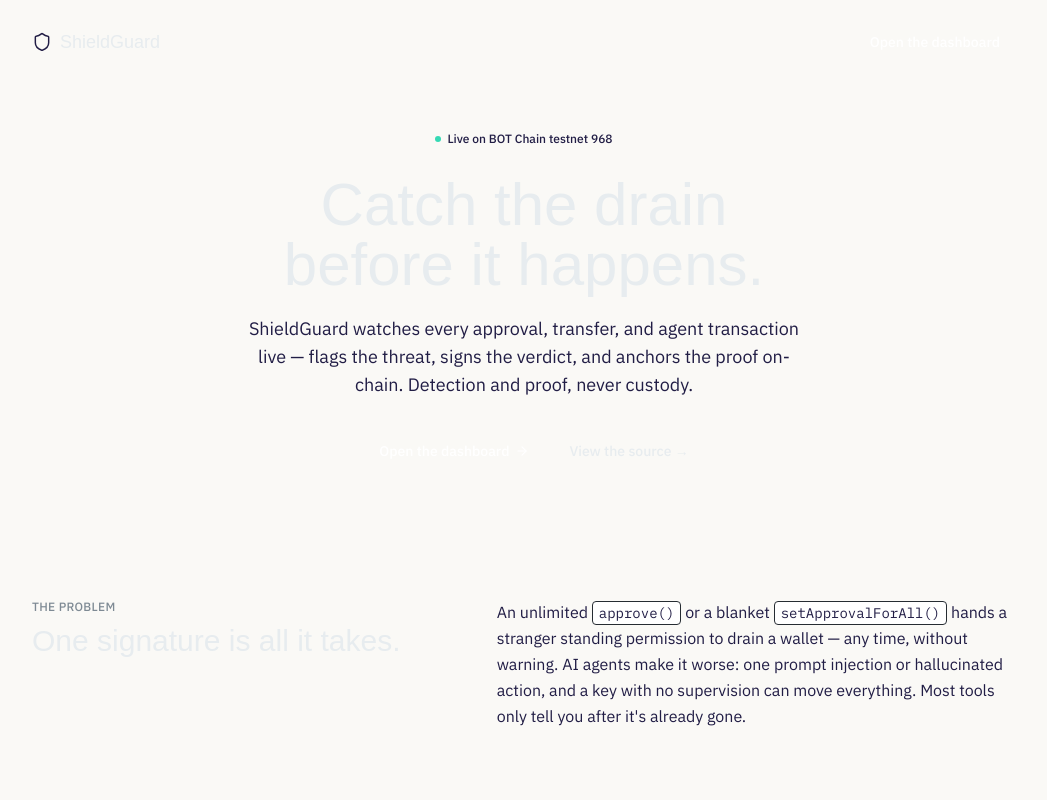
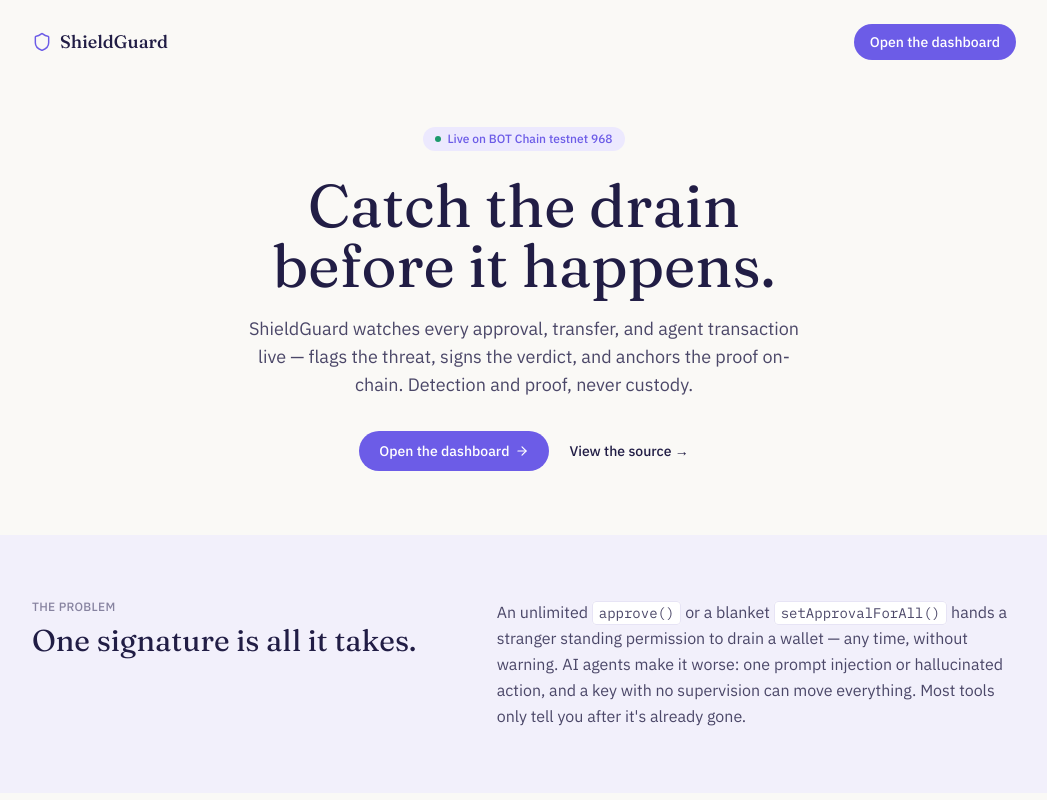
Before and after one commit to TonyLegend-77/shieldguard, a Next.js app in the folder packages/frontend/: page / in a window 1280 px wide. Shown: the top 800 px of the page, without its empty margins (116-1163 px from the left). Built offline with nearby package versions, Linux system fonts and the light colour scheme; no server answers.

Commit message:
Update Tailwind CSS theme colors and font family

```diff
--- a/packages/frontend/tailwind.config.js
+++ b/packages/frontend/tailwind.config.js
@@ -7,28 +7,27 @@ module.exports = {
   theme: {
     extend: {
       colors: {
-        void: '#0A0C0F',
-        panel: '#14181C',
-        raised: '#1B2126',
-        line: '#262C32',
-        ink: '#E7ECEF',
-        dim: '#7E8A94',
-        faint: '#4B535A',
-        nominal: '#35D9B4',
-        info: '#6FC7FF',
-        caution: '#F2A93B',
-        critical: '#FF5C5C',
+        paper: '#FAF9F6',
+        surface: '#FFFFFF',
+        surfaceAlt: '#F2F0FB',
+        line: '#E7E4F5',
+        ink: '#211D45',
+        body: '#4B4768',
+        dim: '#8783A0',
+        faint: '#B4B0C9',
+        accent: '#6C5CE7',
+        accentSoft: '#ECE9FE',
+        nominal: '#1C9A6C',
+        info: '#3B82C4',
+        caution: '#B7791F',
+        critical: '#C0344D',
       },
       fontFamily: {
-        display: ['Michroma', 'sans-serif'],
+        display: ['Fraunces', 'serif'],
         mono: ['"IBM Plex Mono"', 'monospace'],
         sans: ['"IBM Plex Sans"', 'sans-serif'],
       },
       keyframes: {
-        sweep: {
-          '0%': { transform: 'translateX(-120%)' },
-          '100%': { transform: 'translateX(220%)' },
-        },
         pulseDot: {
           '0%, 100%': { opacity: 1 },
           '50%': { opacity: 0.25 },
@@ -39,7 +38,6 @@ module.exports = {
         },
       },
       animation: {
-        sweep: 'sweep 4s linear infinite',
         pulseDot: 'pulseDot 1.6s ease-in-out infinite',
         fadeUp: 'fadeUp 0.6s ease-out both',
       },
```
